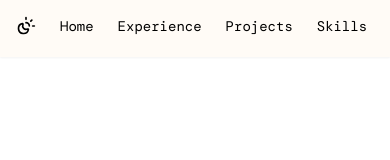
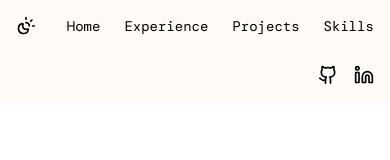
Before and after one commit to Ackberry/portfolio, a Next.js app in the folder portfolio/: page / in a window 390 px wide. Shown: the top 160 px of the page. Built offline with nearby package versions, Linux system fonts and the light colour scheme.

Commit message:
mobile lookup

```diff
--- a/portfolio/src/app/page.tsx
+++ b/portfolio/src/app/page.tsx
@@ -13,7 +13,7 @@ export default function Home() {
   return (
     <div>
         <header className="fixed top-0 left-0 w-full bg-lightbg/30 dark:bg-black/20 backdrop-blur-md  z-50 shadow-sm">
-          <nav className="flex justify-between gap-6 sm:gap-12 p-4 font-medium text-sm sm:text-base text-black dark:text-white">
+          <nav className="flex flex-wrap justify-between gap-6 sm:gap-12 p-4 font-medium text-sm sm:text-base text-black dark:text-white">
 
             {/*Left Spacing */}
             <div className="flex-1">
```
